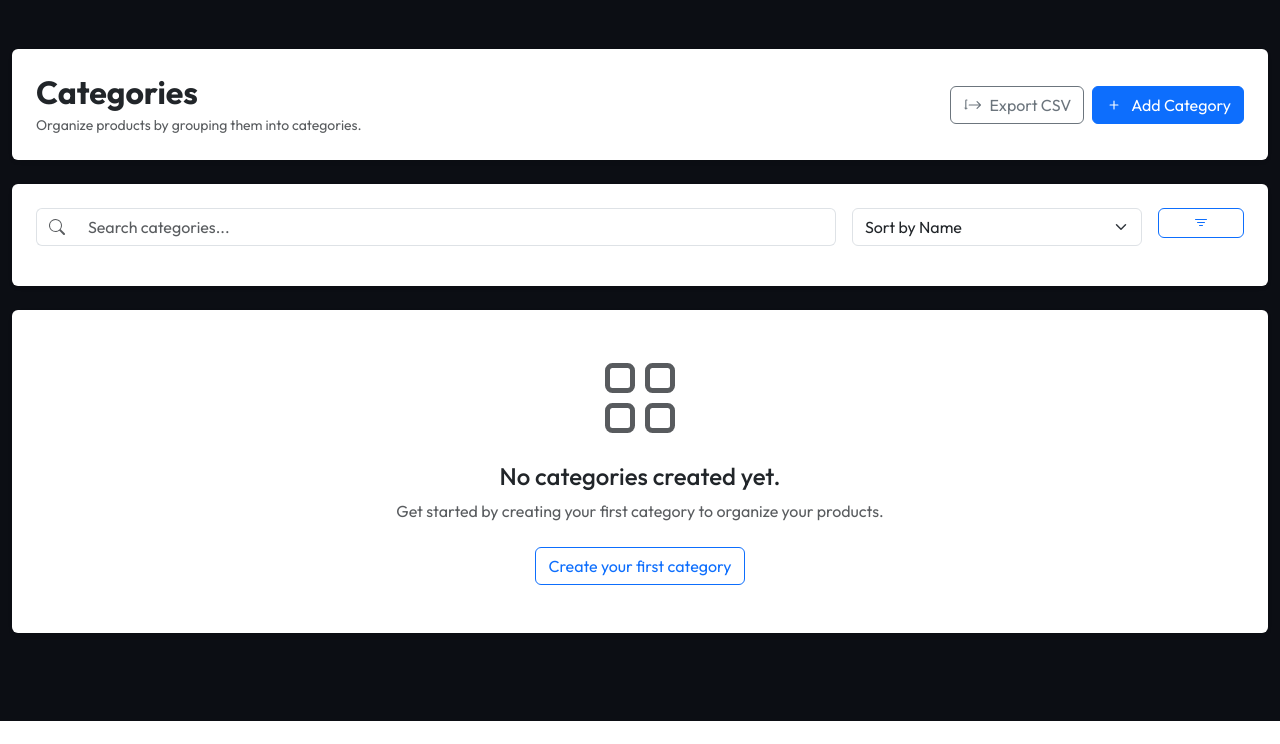
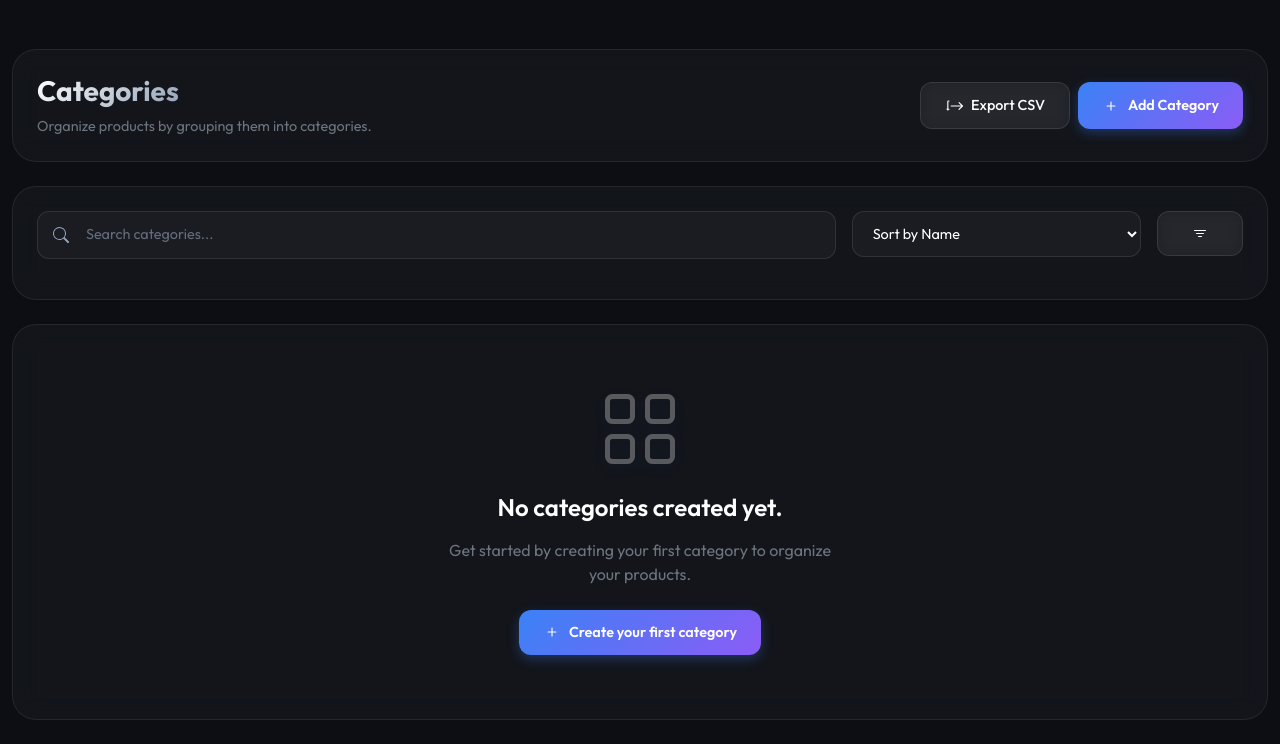
Before and after one commit to captin01/Inventory_App, a Flask app: page /categories/ in a window 1280 px wide. Shown: the part 79-823 px from the top of the page. Before the commit the page ends 800 px from the top, so only its background shows below. Run offline with Flask 3, Linux system fonts and the light colour scheme; the visitor is signed in with stand-in values (Sample User, id 1).

Commit message:
Categories page - dark mode

```diff
--- a/app/templates/categories/list.html
+++ b/app/templates/categories/list.html
@@ -2,23 +2,33 @@
 {% block title %}Categories{% endblock %}
 
 {% block content %}
-  <!-- Header Section -->
-  <div class="card border-0 shadow-sm mb-4">
-    <div class="card-body p-4">
+  <!-- Header: Title and action buttons -->
+  <div class="glass-card mb-4 animate-fade-in" style="animation-delay: 0.1s;">
+    <!-- Title on the left, buttons on the right -->
     <div class="d-flex justify-content-between align-items-center flex-wrap gap-3">
+      <!-- Page title area -->
       <div>
-          <h2 class="mb-1 fw-bold">Categories</h2>
-          <p class="text-muted mb-0 small">Organize products by grouping them into categories.</p>
+        <!-- Gradient title text, matching the products page style -->
+        <h2 class="mb-2 fw-bold" style="font-size: 1.75rem;">
+          <span style="background: linear-gradient(135deg, #fff 0%, #94a3b8 100%); -webkit-background-clip: text; background-clip: text; -webkit-text-fill-color: transparent;">Categories</span>
+        </h2>
+        <!-- Short description under the title -->
+        <p class="text-secondary mb-0" style="font-size: 0.9rem;">Organize products by grouping them into categories.</p>
       </div>
+      <!-- Buttons area -->
       <div class="d-flex gap-2">
-          <a href="{{ url_for('category.export_categories') }}" class="btn btn-outline-secondary d-flex align-items-center gap-2">
+        <!-- Export CSV button -->
+        <a href="{{ url_for('category.export_categories') }}" class="btn-glass d-flex align-items-center gap-2">
+          <!-- Export icon -->
           <svg xmlns="http://www.w3.org/2000/svg" width="18" height="18" fill="currentColor" viewBox="0 0 16 16">
             <path d="M.5 9.9a.5.5 0 0 1 .5.5h2.5a.5.5 0 0 1 0 1H3a1 1 0 0 1-1-1V4a1 1 0 0 1 1-1h.5a.5.5 0 0 1 0 1H3v8h-.5a.5.5 0 0 1-.5-.5z"/>
             <path d="M15.854 8.354a.5.5 0 0 0 0-.708l-3-3a.5.5 0 0 0-.708.708L14.293 7.5H5.5a.5.5 0 0 0 0 1h8.793l-2.147 2.146a.5.5 0 0 0 .708.708l3-3z"/>
           </svg>
           Export CSV
         </a>
-          <a href="{{ url_for('category.create_category') }}" class="btn btn-primary d-flex align-items-center gap-2">
+        <!-- Add Category button -->
+        <a href="{{ url_for('category.create_category') }}" class="btn-gradient d-flex align-items-center gap-2">
+          <!-- Plus icon -->
           <svg xmlns="http://www.w3.org/2000/svg" width="18" height="18" fill="currentColor" viewBox="0 0 16 16">
             <path d="M8 4a.5.5 0 0 1 .5.5v3h3a.5.5 0 0 1 0 1h-3v3a.5.5 0 0 1-1 0v-3h-3a.5.5 0 0 1 0-1h3v-3A.5.5 0 0 1 8 4z"/>
           </svg>
@@ -27,23 +37,20 @@
       </div>
     </div>
   </div>
-  </div>
 
-  <!-- Search + Filters Row -->
-  <div class="card border-0 shadow-sm mb-4">
-    <div class="card-body p-4">
+  <!-- Search and sort filters -->
+  <div class="glass-card mb-4 animate-fade-in" style="animation-delay: 0.2s;">
     <form method="GET" action="{{ url_for('category.list_categories') }}" class="row g-3">
-        <!-- Search Input -->
+      <!-- Search input field -->
       <div class="col-md-8">
-          <div class="input-group">
-            <span class="input-group-text bg-white border-end-0">
-              <svg xmlns="http://www.w3.org/2000/svg" width="16" height="16" fill="currentColor" class="text-muted" viewBox="0 0 16 16">
+        <div class="search-input-wrapper">
+          <!-- Search magnifier icon -->
+          <svg xmlns="http://www.w3.org/2000/svg" width="16" height="16" fill="currentColor" class="search-icon" viewBox="0 0 16 16">
             <path d="M11.742 10.344a6.5 6.5 0 1 0-1.397 1.398h-.001c.03.04.062.078.098.115l3.85 3.85a1 1 0 0 0 1.415-1.414l-3.85-3.85a1.007 1.007 0 0 0-.115-.1zM12 6.5a5.5 5.5 0 1 1-11 0 5.5 5.5 0 0 1 11 0z"/>
           </svg>
-            </span>
           <input
             type="text"
-              class="form-control border-start-0"
+            class="input-dark"
             name="search"
             placeholder="Search categories..."
             value="{{ current_search }}"
@@ -51,18 +58,18 @@
         </div>
       </div>
 
-        <!-- Sort Dropdown -->
+      <!-- Sort order dropdown -->
       <div class="col-md-3">
-          <select class="form-select" name="sort">
+        <select class="select-dark" name="sort">
           <option value="name" {% if current_sort == 'name' %}selected{% endif %}>Sort by Name</option>
           <option value="most_products" {% if current_sort == 'most_products' %}selected{% endif %}>Most Products</option>
           <option value="recently_added" {% if current_sort == 'recently_added' %}selected{% endif %}>Recently Added</option>
         </select>
       </div>
 
-        <!-- Filter Button -->
+      <!-- Apply filter button -->
       <div class="col-md-1">
-          <button type="submit" class="btn btn-outline-primary w-100">
+        <button type="submit" class="btn-glass-icon w-100" title="Apply Filters">
           <svg xmlns="http://www.w3.org/2000/svg" width="16" height="16" fill="currentColor" viewBox="0 0 16 16">
             <path d="M6 10.5a.5.5 0 0 1 .5-.5h3a.5.5 0 0 1 0 1h-3a.5.5 0 0 1-.5-.5zm-2-3a.5.5 0 0 1 .5-.5h7a.5.5 0 0 1 0 1h-7a.5.5 0 0 1-.5-.5zm-2-3a.5.5 0 0 1 .5-.5h11a.5.5 0 0 1 0 1h-11a.5.5 0 0 1-.5-.5z"/>
           </svg>
@@ -70,15 +77,14 @@
       </div>
     </form>
   </div>
-  </div>
 
-  <!-- Categories Table -->
+  <!-- Categories table or empty state -->
   {% if category_data %}
-    <div class="card border-0 shadow-sm">
-      <div class="card-body p-0">
-        <div class="table-responsive">
-          <table class="table table-hover align-middle mb-0 categories-table">
-            <thead class="table-light">
+    <div class="glass-card p-0 animate-fade-in" style="animation-delay: 0.3s;">
+      <div class="table-dark-wrapper">
+        <table class="table-dark">
+          <!-- Table column headers -->
+          <thead>
             <tr>
               <th class="ps-4">Category Name</th>
               <th>Description</th>
@@ -86,44 +92,52 @@
               <th class="text-end pe-4">Actions</th>
             </tr>
           </thead>
+          <!-- One row per category -->
           <tbody>
             {% for item in category_data %}
-                <tr>
+              <tr class="table-row-hover">
+                <!-- Category name cell -->
                 <td class="ps-4">
-                    <strong class="d-block">{{ item.category.name }}</strong>
+                  <strong class="text-white" style="font-size: 0.95rem;">{{ item.category.name }}</strong>
                 </td>
+
+                <!-- Description cell (truncated to 60 chars) -->
                 <td>
                   {% if item.category.description %}
-                      <span class="text-muted small">
+                    <span class="text-secondary" style="font-size: 0.9rem;">
                       {{ item.category.description[:60] }}{% if item.category.description|length > 60 %}...{% endif %}
                     </span>
                   {% else %}
-                      <span class="text-muted small fst-italic">No description</span>
+                    <span class="text-secondary" style="font-size: 0.9rem; font-style: italic;">No description</span>
                   {% endif %}
                 </td>
+
+                <!-- Product count badge -->
                 <td>
-                    <span class="badge bg-primary bg-opacity-10 text-primary rounded-pill px-3 py-2">
+                  <span class="badge-category-dark">
                     {{ item.product_count }} product{{ 's' if item.product_count != 1 else '' }}
                   </span>
                 </td>
+
+                <!-- Edit and Delete action buttons -->
                 <td class="text-end pe-4">
                   <div class="d-flex gap-2 justify-content-end">
+                    <!-- Edit button -->
                     <a href="{{ url_for('category.edit_category', cat_id=item.category.id) }}"
-                         class="btn btn-sm btn-outline-primary d-flex align-items-center justify-content-center"
-                         style="width: 36px; height: 36px;"
-                         title="Edit">
+                       class="action-btn action-btn-edit"
+                       title="Edit Category">
                       <svg xmlns="http://www.w3.org/2000/svg" width="16" height="16" fill="currentColor" viewBox="0 0 16 16">
                         <path d="M12.146.146a.5.5 0 0 1 .708 0l3 3a.5.5 0 0 1 0 .708l-10 10a.5.5 0 0 1-.168.11l-5 2a.5.5 0 0 1-.65-.65l2-5a.5.5 0 0 1 .11-.168l10-10zM11.207 2.5 13.5 4.793 14.793 3.5 12.5 1.207 11.207 2.5zm1.586 3L10.5 3.207 4 9.707V10h.5a.5.5 0 0 1 .5.5v.5h.5a.5.5 0 0 1 .5.5v.5h.293l6.5-6.5zm-9.761 5.175-.106.106-1.528 3.821 3.821-1.528.106-.106A.5.5 0 0 1 5 12.5V12h-.5a.5.5 0 0 1-.5-.5V11h-.5a.5.5 0 0 1-.468-.325z"/>
                       </svg>
                     </a>
+                    <!-- Delete button with confirmation prompt -->
                     <form action="{{ url_for('category.delete_category', cat_id=item.category.id) }}"
                           method="POST"
                           style="display:inline-block"
                           onsubmit="return confirm('Are you sure you want to delete this category? This will also remove all products in this category.');">
                       <button type="submit"
-                                class="btn btn-sm btn-outline-danger d-flex align-items-center justify-content-center"
-                                style="width: 36px; height: 36px;"
-                                title="Delete">
+                              class="action-btn action-btn-delete"
+                              title="Delete Category">
                         <svg xmlns="http://www.w3.org/2000/svg" width="16" height="16" fill="currentColor" viewBox="0 0 16 16">
                           <path d="M5.5 5.5A.5.5 0 0 1 6 6v6a.5.5 0 0 1-1 0V6a.5.5 0 0 1 .5-.5zm2.5 0a.5.5 0 0 1 .5.5v6a.5.5 0 0 1-1 0V6a.5.5 0 0 1 .5-.5zm3 .5a.5.5 0 0 0-1 0v6a.5.5 0 0 0 1 0V6z"/>
                           <path fill-rule="evenodd" d="M14.5 3a1 1 0 0 1-1 1H13v9a2 2 0 0 1-2 2H5a2 2 0 0 1-2-2V4h-.5a1 1 0 0 1-1-1V2a1 1 0 0 1 1-1H6a1 1 0 0 1 1-1h2a1 1 0 0 1 1 1h3.5a1 1 0 0 1 1 1v1zM4.118 4 4 4.059V13a1 1 0 0 0 1 1h6a1 1 0 0 0 1-1V4.059L11.882 4H4.118zM2.5 3V2h11v1h-11z"/>
@@ -137,60 +151,80 @@
           </tbody>
         </table>
       </div>
-      </div>
-      <!-- Pagination -->
+
+      <!-- Pagination controls (only shown when more than one page) -->
       {% if pagination.pages > 1 %}
-        <div class="card-footer bg-white border-0 py-3">
+        <div class="pagination-dark">
           <nav aria-label="Categories pagination">
-            <ul class="pagination mb-0 justify-content-center">
-              <li class="page-item {% if not pagination.has_prev %}disabled{% endif %}">
-                <a class="page-link" href="{{ url_for('category.list_categories', page=pagination.prev_num, search=current_search, sort=current_sort) if pagination.has_prev else '#' }}">
+            <ul class="pagination-list">
+              <!-- Previous page link -->
+              <li class="{% if not pagination.has_prev %}pagination-disabled{% endif %}">
+                <a class="pagination-link" href="{{ url_for('category.list_categories', page=pagination.prev_num, search=current_search, sort=current_sort) if pagination.has_prev else '#' }}">
+                  <svg xmlns="http://www.w3.org/2000/svg" width="16" height="16" fill="currentColor" viewBox="0 0 16 16">
+                    <path fill-rule="evenodd" d="M11.354 1.646a.5.5 0 0 1 0 .708L5.707 8l5.647 5.646a.5.5 0 0 1-.708.708l-6-6a.5.5 0 0 1 0-.708l6-6a.5.5 0 0 1 .708 0z"/>
+                  </svg>
                   Previous
                 </a>
               </li>
+
+              <!-- Individual page number links -->
               {% for page_num in pagination.iter_pages(left_edge=1, right_edge=1, left_current=2, right_current=2) %}
                 {% if page_num %}
                   {% if page_num == pagination.page %}
-                    <li class="page-item active">
-                      <span class="page-link">{{ page_num }}</span>
+                    <!-- Currently active page -->
+                    <li class="pagination-active">
+                      <span class="pagination-link">{{ page_num }}</span>
                     </li>
                   {% else %}
-                    <li class="page-item">
-                      <a class="page-link" href="{{ url_for('category.list_categories', page=page_num, search=current_search, sort=current_sort) }}">{{ page_num }}</a>
+                    <li>
+                      <a class="pagination-link" href="{{ url_for('category.list_categories', page=page_num, search=current_search, sort=current_sort) }}">{{ page_num }}</a>
                     </li>
                   {% endif %}
                 {% else %}
-                  <li class="page-item disabled">
-                    <span class="page-link">…</span>
+                  <!-- Ellipsis for skipped page ranges -->
+                  <li class="pagination-disabled">
+                    <span class="pagination-link">…</span>
                   </li>
                 {% endif %}
               {% endfor %}
-              <li class="page-item {% if not pagination.has_next %}disabled{% endif %}">
-                <a class="page-link" href="{{ url_for('category.list_categories', page=pagination.next_num, search=current_search, sort=current_sort) if pagination.has_next else '#' }}">
+
+              <!-- Next page link -->
+              <li class="{% if not pagination.has_next %}pagination-disabled{% endif %}">
+                <a class="pagination-link" href="{{ url_for('category.list_categories', page=pagination.next_num, search=current_search, sort=current_sort) if pagination.has_next else '#' }}">
                   Next
+                  <svg xmlns="http://www.w3.org/2000/svg" width="16" height="16" fill="currentColor" viewBox="0 0 16 16">
+                    <path fill-rule="evenodd" d="M4.646 1.646a.5.5 0 0 1 .708 0l6 6a.5.5 0 0 1 0 .708l-6 6a.5.5 0 0 1-.708-.708L10.293 8 4.646 2.354a.5.5 0 0 1 0-.708z"/>
+                  </svg>
                 </a>
               </li>
             </ul>
           </nav>
-          <div class="text-center text-muted small mt-2">
+          <!-- Summary: showing X to Y of Z categories -->
+          <div class="pagination-info">
             Showing {{ (pagination.page - 1) * pagination.per_page + 1 }} to {{ pagination.page * pagination.per_page if pagination.page * pagination.per_page < pagination.total else pagination.total }} of {{ pagination.total }} categories
           </div>
         </div>
       {% endif %}
     </div>
+
   {% else %}
-    <!-- Empty State -->
-    <div class="card border-0 shadow-sm">
-      <div class="card-body text-center py-5">
-        <svg xmlns="http://www.w3.org/2000/svg" width="80" height="80" fill="currentColor" class="text-muted mb-4" viewBox="0 0 16 16">
+    <!-- Empty state: no categories exist yet -->
+    <div class="glass-card text-center animate-fade-in" style="animation-delay: 0.3s; padding: 4rem 2rem;">
+      <div class="empty-state-icon">
+        <svg xmlns="http://www.w3.org/2000/svg" width="80" height="80" fill="currentColor" viewBox="0 0 16 16">
           <path d="M1 2.5A1.5 1.5 0 0 1 2.5 1h3A1.5 1.5 0 0 1 7 2.5v3A1.5 1.5 0 0 1 5.5 7h-3A1.5 1.5 0 0 1 1 5.5v-3zM2.5 2a.5.5 0 0 0-.5.5v3a.5.5 0 0 0 .5.5h3a.5.5 0 0 0 .5-.5v-3a.5.5 0 0 0-.5-.5h-3zm6.5.5A1.5 1.5 0 0 1 10.5 1h3A1.5 1.5 0 0 1 15 2.5v3A1.5 1.5 0 0 1 13.5 7h-3A1.5 1.5 0 0 1 9 5.5v-3zm1.5-.5a.5.5 0 0 0-.5.5v3a.5.5 0 0 0 .5.5h3a.5.5 0 0 0 .5-.5v-3a.5.5 0 0 0-.5-.5h-3zM1 10.5A1.5 1.5 0 0 1 2.5 9h3A1.5 1.5 0 0 1 7 10.5v3A1.5 1.5 0 0 1 5.5 15h-3A1.5 1.5 0 0 1 1 13.5v-3zm1.5-.5a.5.5 0 0 0-.5.5v3a.5.5 0 0 0 .5.5h3a.5.5 0 0 0 .5-.5v-3a.5.5 0 0 0-.5-.5h-3zm6.5.5A1.5 1.5 0 0 1 10.5 9h3a1.5 1.5 0 0 1 1.5 1.5v3a1.5 1.5 0 0 1-1.5 1.5h-3A1.5 1.5 0 0 1 9 13.5v-3zm1.5-.5a.5.5 0 0 0-.5.5v3a.5.5 0 0 0 .5.5h3a.5.5 0 0 0 .5-.5v-3a.5.5 0 0 0-.5-.5h-3z"/>
         </svg>
-        <h4 class="mb-2">No categories created yet.</h4>
-        <p class="text-muted mb-4">Get started by creating your first category to organize your products.</p>
-        <a href="{{ url_for('category.create_category') }}" class="btn btn-outline-primary">
+      </div>
+      <h4 class="mb-3 text-white" style="font-size: 1.5rem; font-weight: 600;">No categories created yet.</h4>
+      <p class="text-secondary mb-4" style="font-size: 1rem; max-width: 400px; margin-left: auto; margin-right: auto;">
+        Get started by creating your first category to organize your products.
+      </p>
+      <a href="{{ url_for('category.create_category') }}" class="btn-gradient">
+        <svg xmlns="http://www.w3.org/2000/svg" width="18" height="18" fill="currentColor" viewBox="0 0 16 16" style="margin-right: 8px;">
+          <path d="M8 4a.5.5 0 0 1 .5.5v3h3a.5.5 0 0 1 0 1h-3v3a.5.5 0 0 1-1 0v-3h-3a.5.5 0 0 1 0-1h3v-3A.5.5 0 0 1 8 4z"/>
+        </svg>
         Create your first category
       </a>
     </div>
-    </div>
   {% endif %}
 {% endblock %}
```
Lines whose indentation alone changed are shown as unchanged.
